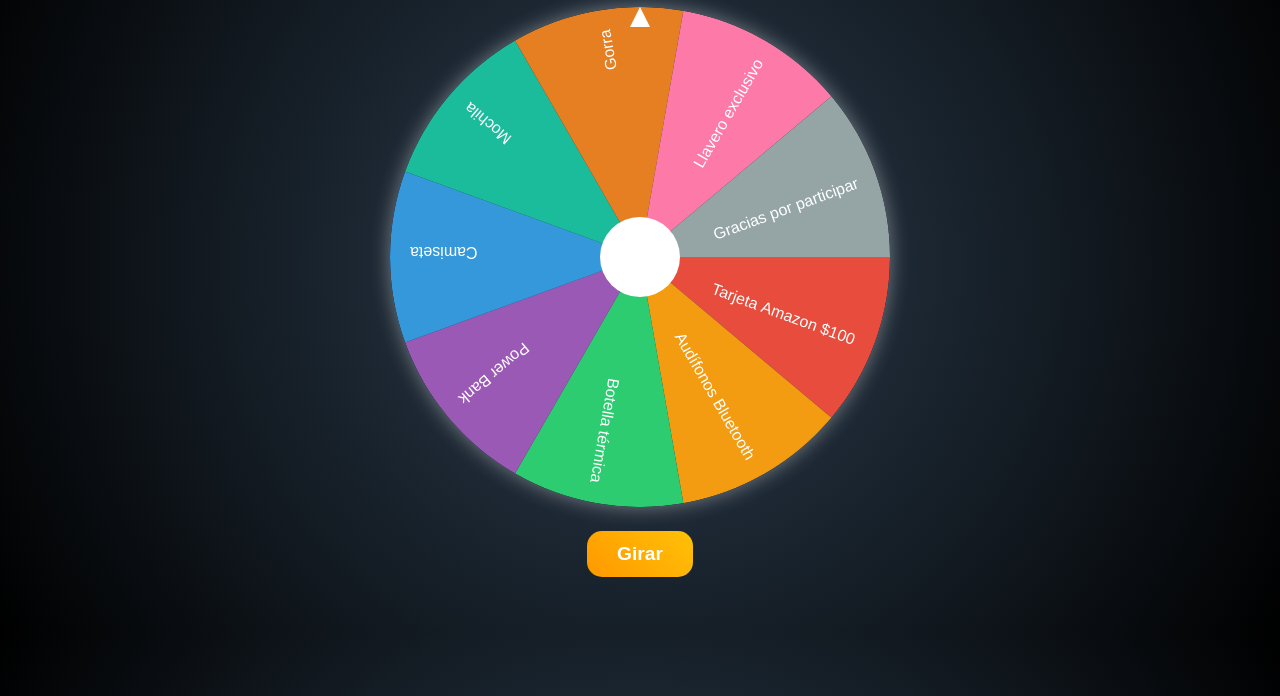
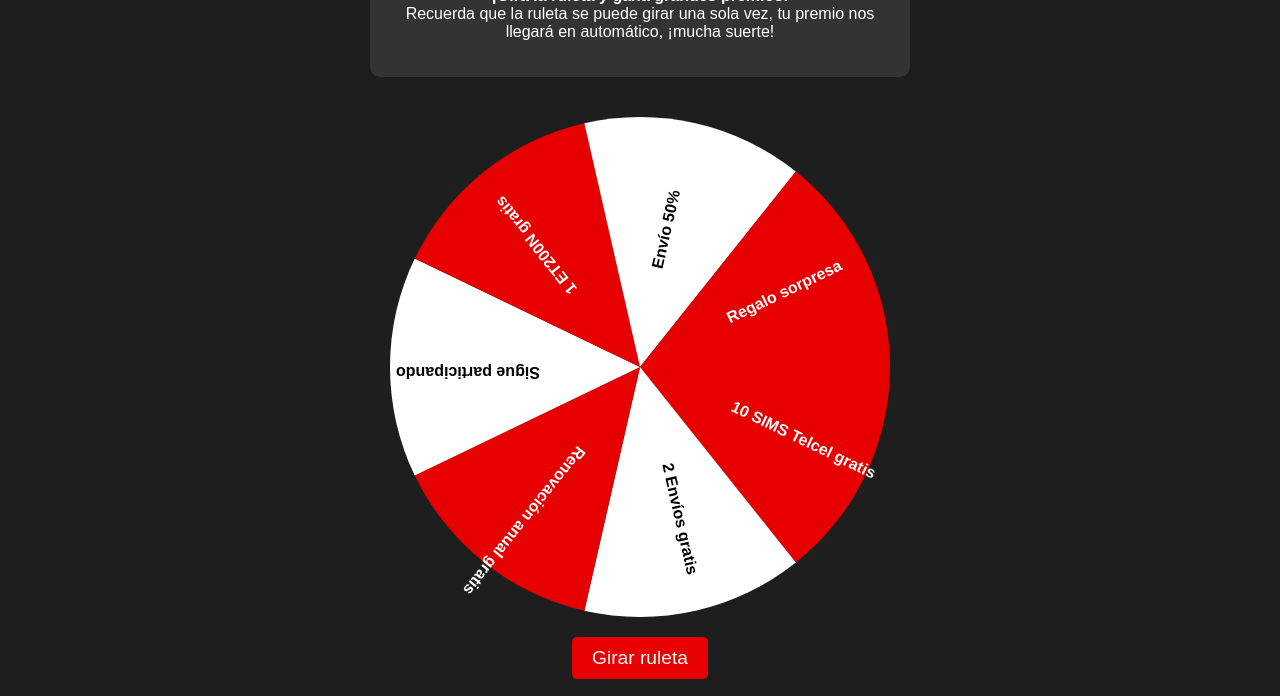
Before and after one commit to SecurityEasy/Ruleta20052025, a plain HTML site: page index.html in a window 1280 px wide. Shown: the part 104-800 px from the top of the page. Drawn offline with Linux system fonts and the light colour scheme.

Commit message:
index.html

```diff
--- a/index.html
+++ b/index.html
@@ -1,79 +1,136 @@
 <!DOCTYPE html>
 <html lang="es">
 <head>
-  <meta charset="UTF-8">
-  <title>Security Ruleta</title>
-  <link rel="stylesheet" href="styles.css">
-  <script>
-    const urlParams = new URLSearchParams(window.location.search);
-    const token = urlParams.get("token");
-    if (!token) {
-      alert("Falta el token. No puedes girar.");
-      document.addEventListener("DOMContentLoaded", () => {
-        document.getElementById("girar").disabled = true;
-      });
-    }
-  </script>
+  <meta charset="UTF-8" />
+  <meta name="viewport" content="width=device-width, initial-scale=1.0" />
+  <title>Security Easy | Ruleta Hot Sale</title>
   <style>
     body {
-      background: radial-gradient(circle at center, #2c3e50, #000000);
-      color: white;
-      font-family: 'Arial', sans-serif;
+      margin: 0;
+      padding: 0;
+      font-family: Arial, sans-serif;
+      background-color: #1e1e1e;
+      color: #fff;
+      display: flex;
+      flex-direction: column;
+      align-items: center;
+      justify-content: center;
+      height: 100vh;
       text-align: center;
-      padding: 30px;
     }
-
-    canvas {
-      border-radius: 50%;
-      box-shadow: 0 0 20px rgba(255,255,255,0.4);
+    .logo {
+      margin-top: 20px;
     }
-
-    #girar {
+    .instructions {
+      background: #333;
+      padding: 20px;
+      border-radius: 10px;
+      max-width: 500px;
+      margin: 20px auto;
+    }
+    .wheel {
+      margin: 20px 0;
+    }
+    #spin {
+      padding: 10px 20px;
+      background: #e60000;
+      color: #fff;
+      font-size: 1.2rem;
+      border: none;
+      border-radius: 5px;
+      cursor: pointer;
+    }
+    #result {
       margin-top: 20px;
-      padding: 12px 30px;
-      font-size: 1.2rem;
-      font-weight: bold;
-      background: linear-gradient(45deg, #ff9800, #ffc107);
-      border: none;
-      border-radius: 15px;
-      color: #fff;
-      cursor: pointer;
-      transition: transform 0.2s ease;
-    }
-
-    #girar:hover {
-      transform: scale(1.05);
-    }
-
-    #resultado {
-      margin-top: 25px;
-      font-size: 1.3rem;
-      line-height: 1.6;
-    }
-
-    #resultado a {
-      display: inline-block;
-      margin-top: 15px;
-      padding: 10px 20px;
-      background: #2196f3;
-      color: white;
-      text-decoration: none;
-      border-radius: 8px;
-      font-weight: bold;
-    }
-
-    #resultado a:hover {
-      background: #1976d2;
+      font-size: 1.4rem;
+      color: #00ffcc;
     }
   </style>
 </head>
 <body>
-  <h1>🎡 ¡Gira la Security Ruleta! 🎉</h1>
-  <canvas id="ruleta" width="500" height="500"></canvas>
-  <br>
-  <button id="girar">Girar</button>
-  <div id="resultado"></div>
+  <img src="Security_Easy_Logo2.png" alt="Security Easy Logo" class="logo" width="180" />
 
-  <script src="script.js"></script>
+  <div class="instructions">
+    <p><strong>¡Gira la ruleta y gana grandes premios!</strong><br />
+    Recuerda que la ruleta se puede girar una sola vez, tu premio nos llegará en automático, ¡mucha suerte!</p>
+  </div>
+
+  <canvas id="wheelCanvas" width="500" height="500" class="wheel"></canvas>
+  <button id="spin">Girar ruleta</button>
+  <div id="result"></div>
+
+  <script>
+    const prizes = [
+      "10 SIMS Telcel gratis",
+      "2 Envíos gratis",
+      "Renovación anual gratis",
+      "Sigue participando",
+      "1 ET200N gratis",
+      "Envío 50%",
+      "Regalo sorpresa"
+    ];
+
+    const canvas = document.getElementById("wheelCanvas");
+    const ctx = canvas.getContext("2d");
+    const numSegments = prizes.length;
+    const angleStep = (2 * Math.PI) / numSegments;
+
+    let currentAngle = 0;
+    let spinning = false;
+    let alreadySpun = false;
+
+    function drawWheel() {
+      for (let i = 0; i < numSegments; i++) {
+        ctx.beginPath();
+        ctx.moveTo(250, 250);
+        ctx.fillStyle = i % 2 === 0 ? "#e60000" : "#fff";
+        ctx.arc(250, 250, 250, currentAngle + i * angleStep, currentAngle + (i + 1) * angleStep);
+        ctx.fill();
+
+        ctx.save();
+        ctx.translate(250, 250);
+        ctx.rotate(currentAngle + (i + 0.5) * angleStep);
+        ctx.fillStyle = i % 2 === 0 ? "#fff" : "#000";
+        ctx.font = "bold 16px Arial";
+        ctx.fillText(prizes[i], 100, 0);
+        ctx.restore();
+      }
+    }
+
+    drawWheel();
+
+    document.getElementById("spin").addEventListener("click", () => {
+      if (spinning || alreadySpun) return;
+      spinning = true;
+      alreadySpun = true;
+
+      const spinAngle = Math.random() * 360 + 1440; // 4+ vueltas
+      const duration = 5000;
+      const start = performance.now();
+
+      function animate(time) {
+        const progress = Math.min((time - start) / duration, 1);
+        const easeOut = 1 - Math.pow(1 - progress, 3);
+        currentAngle = (spinAngle * easeOut * Math.PI) / 180;
+        ctx.clearRect(0, 0, canvas.width, canvas.height);
+        drawWheel();
+
+        if (progress < 1) {
+          requestAnimationFrame(animate);
+        } else {
+          const degrees = (spinAngle % 360);
+          const index = Math.floor(numSegments - (degrees / 360) * numSegments) % numSegments;
+          const resultText = prizes[index];
+
+          document.getElementById("result").innerText =
+            `¡Muchas felicidades, gracias por participar en el Hot Sale de Security Easy!\nPremio: ${resultText}`;
+
+          // Aquí podrías agregar llamada a API con token para guardar el resultado
+        }
+      }
+
+      requestAnimationFrame(animate);
+    });
+  </script>
 </body>
 </html>
```
